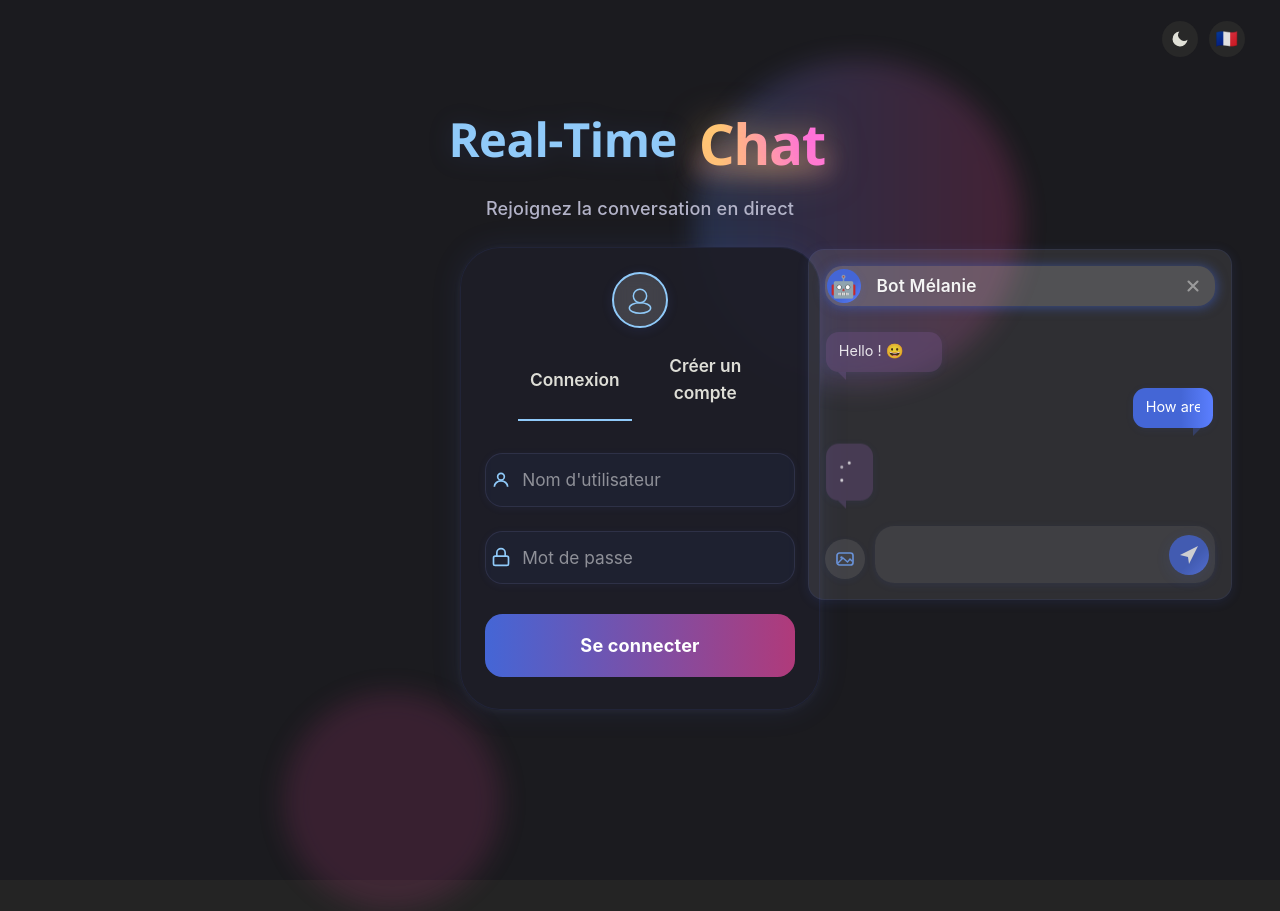
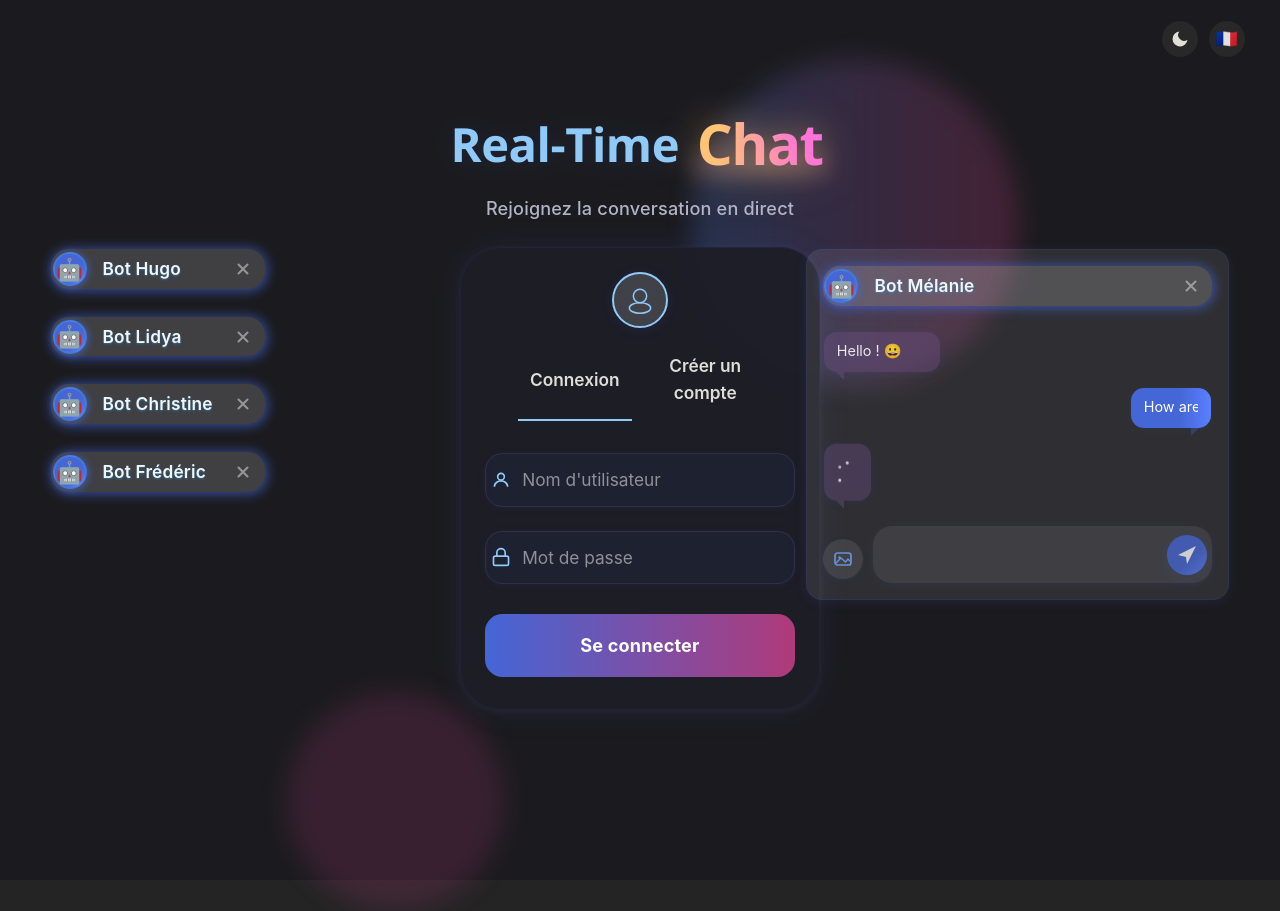
Before and after one commit to TheDevApprentice/real-time-chat, a Vue app in the folder interface/Vue/: page / in a window 1280 px wide. Built offline with nearby package versions, Linux system fonts and the light colour scheme.

Commit message:
Update design

```diff
--- /dev/null
+++ b/interface/Vue/src/components/chat/headerChat/Avatar.vue
@@ -0,0 +1,31 @@
+<template>
+  <div class="chat-header-avatar">
+    <span>{{ avatar }}</span>
+  </div>
+</template>
+
+<script setup lang="ts">
+defineProps<{
+  avatar?: string;
+}>();
+</script>
+
+<style scoped>
+.chat-header-avatar {
+  width: 34px;
+  height: 34px;
+  border-radius: 50%;
+  border: 2px solid rgba(68, 151, 214, 0.371);
+
+  background: linear-gradient(135deg, #4466d6 60%, #5b7fff 100%);
+  display: flex;
+  align-items: center;
+  justify-content: center;
+  font-size: 1.35em;
+  color: #fff;
+  font-weight: 700;
+  box-shadow: 1px 1px 8px 3px rgba(68, 102, 214, 0.893);
+  margin-right: 0.3rem;
+  z-index: 20;
+}
+</style>
--- a/interface/Vue/src/components/chat/headerChat/ChatHeader.vue
+++ b/interface/Vue/src/components/chat/headerChat/ChatHeader.vue
@@ -1,8 +1,6 @@
 <template>
   <div class="chat-header-preview">
-    <div class="chat-header-avatar">
-      <span>{{ avatar }}</span>
-    </div>
+    <Avatar :avatar="avatar" />
     <span class="chat-header-name">{{ name }}</span>
     <button class="chat-header-close" aria-label="Fermer" disabled>
       <svg width="18" height="18" viewBox="0 0 20 20" fill="none">
@@ -18,10 +16,19 @@
 </template>
 
 <script setup lang="ts">
+import Avatar from "./Avatar.vue";
+
 defineProps<{
   avatar?: string;
   name?: string;
+  close?: boolean;
+  onClose?: () => void;
+  onOpen?: () => void;
+  isOpen?: boolean;
+  active?: boolean;
 }>();
+
+defineEmits<{ close: [] }>();
 </script>
 
 <style scoped>
@@ -34,7 +41,7 @@ defineProps<{
   margin-bottom: 0.75rem;
   background: rgba(255, 255, 255, 0.163);
   border-radius: 1.1rem;
-  box-shadow: 1px 1px 12px 0 rgba(68, 102, 214, 0.566);
+  box-shadow: 1px 1px 12px 1px rgba(68, 102, 214, 0.71);
 }
 .chat-header-avatar {
   width: 34px;
@@ -47,7 +54,7 @@ defineProps<{
   font-size: 1.35em;
   color: #fff;
   font-weight: 700;
-  box-shadow: 0 2px 8px 0 rgba(68, 102, 214, 0.13);
+  box-shadow: 1px 1px 6px 1px rgba(68, 102, 214, 0.621);
   margin-right: 0.3rem;
 }
 .chat-header-name {
@@ -56,7 +63,7 @@ defineProps<{
   font-size: 1.08em;
   letter-spacing: 0.01em;
   flex: 1;
-  text-shadow: 0 1px 2px rgba(0, 0, 0, 0.09);
+  text-shadow: 0 1px 2px rgba(10, 161, 255, 0.496);
 }
 .chat-header-close {
   background: transparent;
--- a/interface/Vue/src/views/Login.vue
+++ b/interface/Vue/src/views/Login.vue
@@ -20,6 +20,12 @@
             <div class="auth-bg-container">
               <span class="auth-bg-circle circle-1"></span>
               <span class="auth-bg-circle circle-2"></span>
+            </div>
+            <div v-if="showChat" class="demo-avatars">
+              <ChatHeader avatar="🤖" name="Bot Hugo" />
+              <ChatHeader avatar="🤖" name="Bot Lidya" />
+              <ChatHeader avatar="🤖" name="Bot Christine" />
+              <ChatHeader avatar="🤖" name="Bot Frédéric" />
             </div>
             <CardTemplate>
               <!-- Header/avatar stylisé -->
@@ -175,6 +181,7 @@
 import { ref, onMounted, watch, nextTick } from "vue";
 import { defineAsyncComponent } from "vue";
 import type { Bubble } from "../components/chat/bubbleChat/ChatBubble.vue";
+import Avatar from "../components/chat/headerChat/Avatar.vue";
 
 const realTimeFull = "Real‑Time";
 const chatFull = "Chat";
@@ -638,6 +645,17 @@ function onSubmit() {
   border-color: rgba(255, 255, 255, 0.15) transparent;
 }
 
+.demo-avatars {
+  display: flex;
+  flex-direction: column;
+  gap: 1rem;
+  position: absolute;
+  top: 0.5%;
+  left: -400px;
+
+  animation: fade-in 0.9s ease-in-out;
+}
+
 /* Chat preview container */
 .chat-preview {
   position: absolute;
@@ -702,7 +720,6 @@ function onSubmit() {
   letter-spacing: -0.01em;
   font-size: 0.99em;
   filter: drop-shadow(0 2px 12px #4466d622);
-  margin-right: 0.09em;
 
   font-family: "JetBrains Mono", "Fira Sans", "Segoe UI", Arial, sans-serif;
   font-size: 3.1rem;
@@ -713,7 +730,7 @@ function onSubmit() {
   align-items: center;
   position: relative;
   justify-content: center;
-  margin-bottom: 0.2em;
+  margin-bottom: 0.1em;
   line-height: 1.06;
   text-align: center;
 }
@@ -726,7 +743,6 @@ function onSubmit() {
 }
 .title-chat-glow {
   position: relative;
-  margin-left: 0rem;
   font-family: inherit;
   font-weight: 900;
   background: linear-gradient(90deg, #ffb86c 20%, #ff6bcb 80%);
@@ -743,7 +759,6 @@ function onSubmit() {
   position: absolute;
   left: 0;
   right: 0;
-  top: 60%;
   height: 45%;
   pointer-events: none;
   z-index: -1;
```
